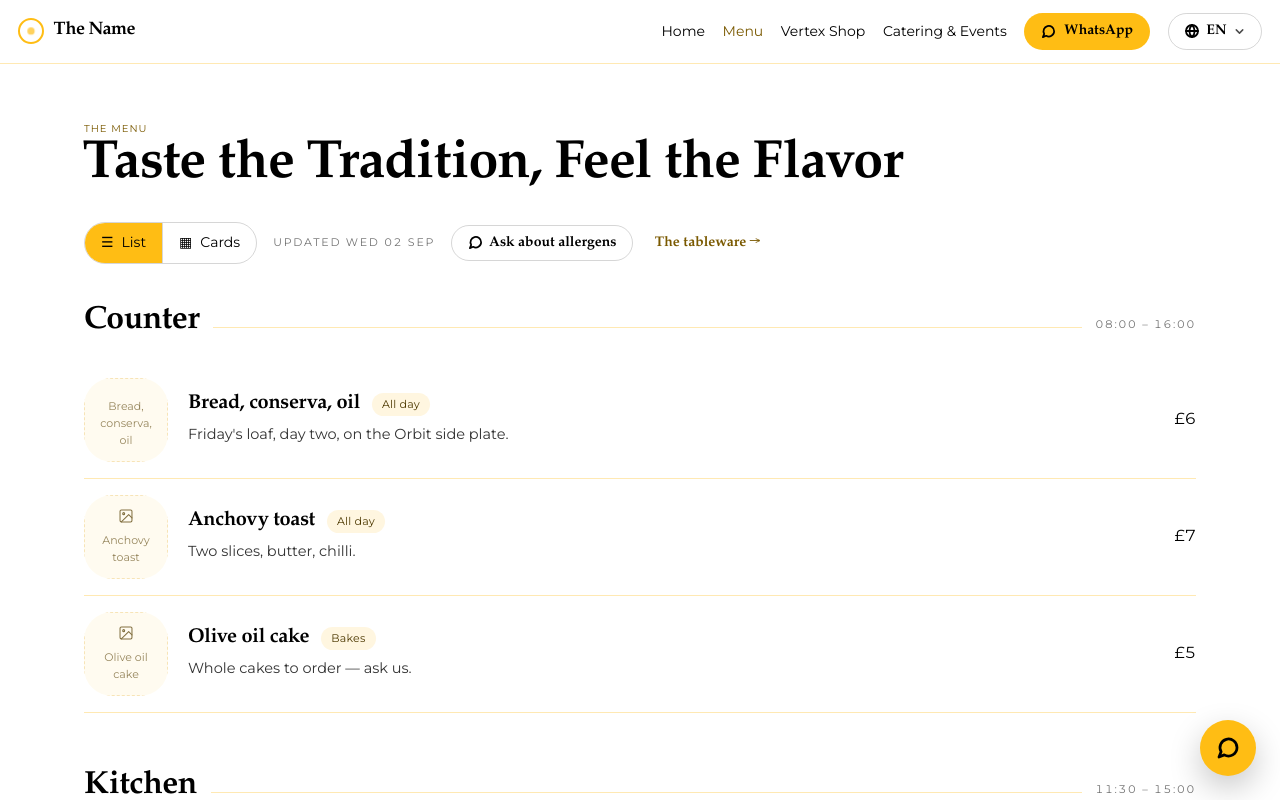
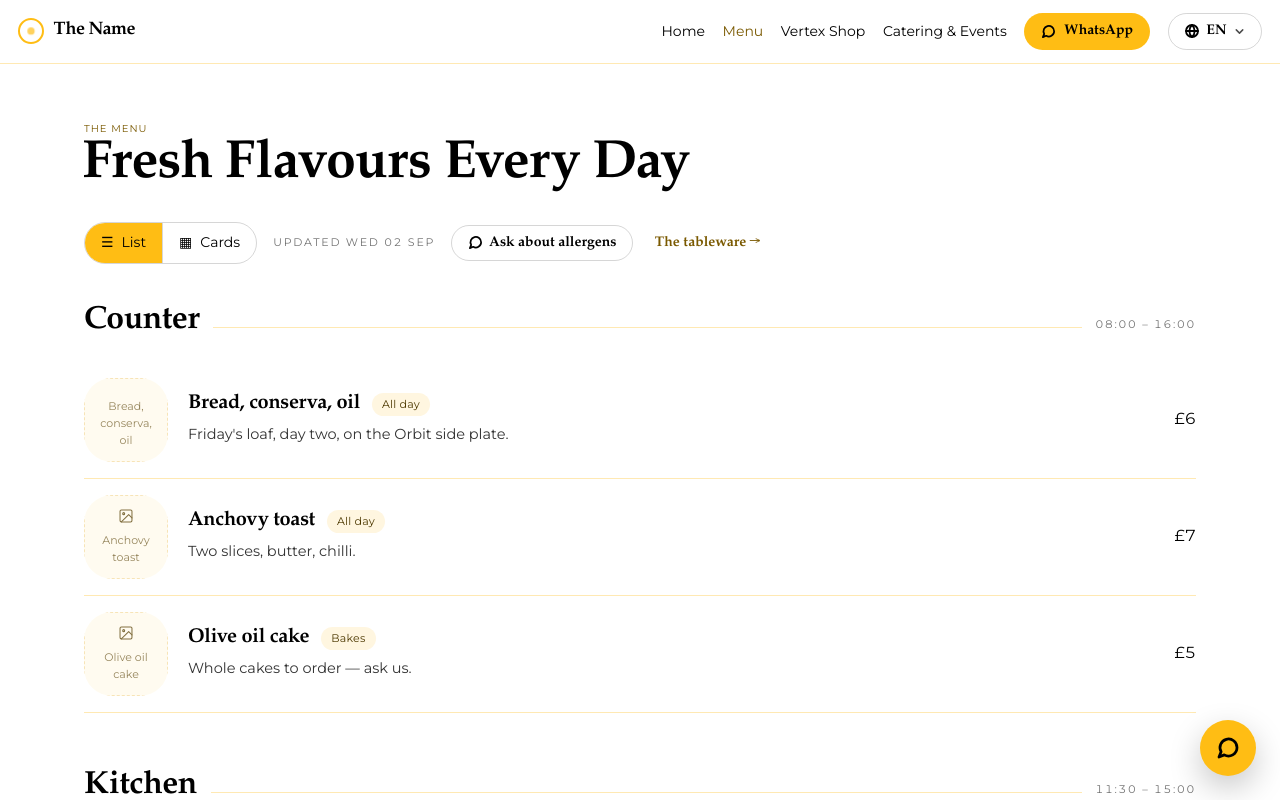
Before and after one commit to amr9/The-Name, a React (Vite) app: page /menu in a window 1280 px wide. Shown: the top 800 px of the page. Built offline with nearby package versions, Linux system fonts and the light colour scheme.

Commit message:
change menu catchy header

```diff
--- a/src/i18n/translations/ar.js
+++ b/src/i18n/translations/ar.js
@@ -96,7 +96,7 @@ export default {
 
   menu: {
     kicker: 'القائمة',
-    title: 'تذوّق التقاليد، اشعر بالنكهة',
+    title: 'نكهات طازجة كل يوم',
     viewList: 'قائمة',
     viewCards: 'بطاقات',
     updated: 'آخر تحديث الأربعاء 02 سبتمبر',
--- a/src/i18n/translations/en.js
+++ b/src/i18n/translations/en.js
@@ -96,7 +96,7 @@ export default {
 
   menu: {
     kicker: 'The menu',
-    title: 'Taste the Tradition, Feel the Flavor',
+    title: 'Fresh Flavours Every Day',
     viewList: 'List',
     viewCards: 'Cards',
     updated: 'Updated Wed 02 Sep',
--- a/src/i18n/translations/es.js
+++ b/src/i18n/translations/es.js
@@ -96,7 +96,7 @@ export default {
 
   menu: {
     kicker: 'El menú',
-    title: 'Prueba la tradición, siente el sabor',
+    title: 'Sabores frescos cada día',
     viewList: 'Lista',
     viewCards: 'Tarjetas',
     updated: 'Actualizado mié. 02 sept.',
--- a/src/i18n/translations/fr.js
+++ b/src/i18n/translations/fr.js
@@ -96,7 +96,7 @@ export default {
 
   menu: {
     kicker: 'Le menu',
-    title: 'Goûtez la tradition, ressentez la saveur',
+    title: 'Des saveurs fraîches chaque jour',
     viewList: 'Liste',
     viewCards: 'Cartes',
     updated: 'Mis à jour mer. 02 sept.',
```
